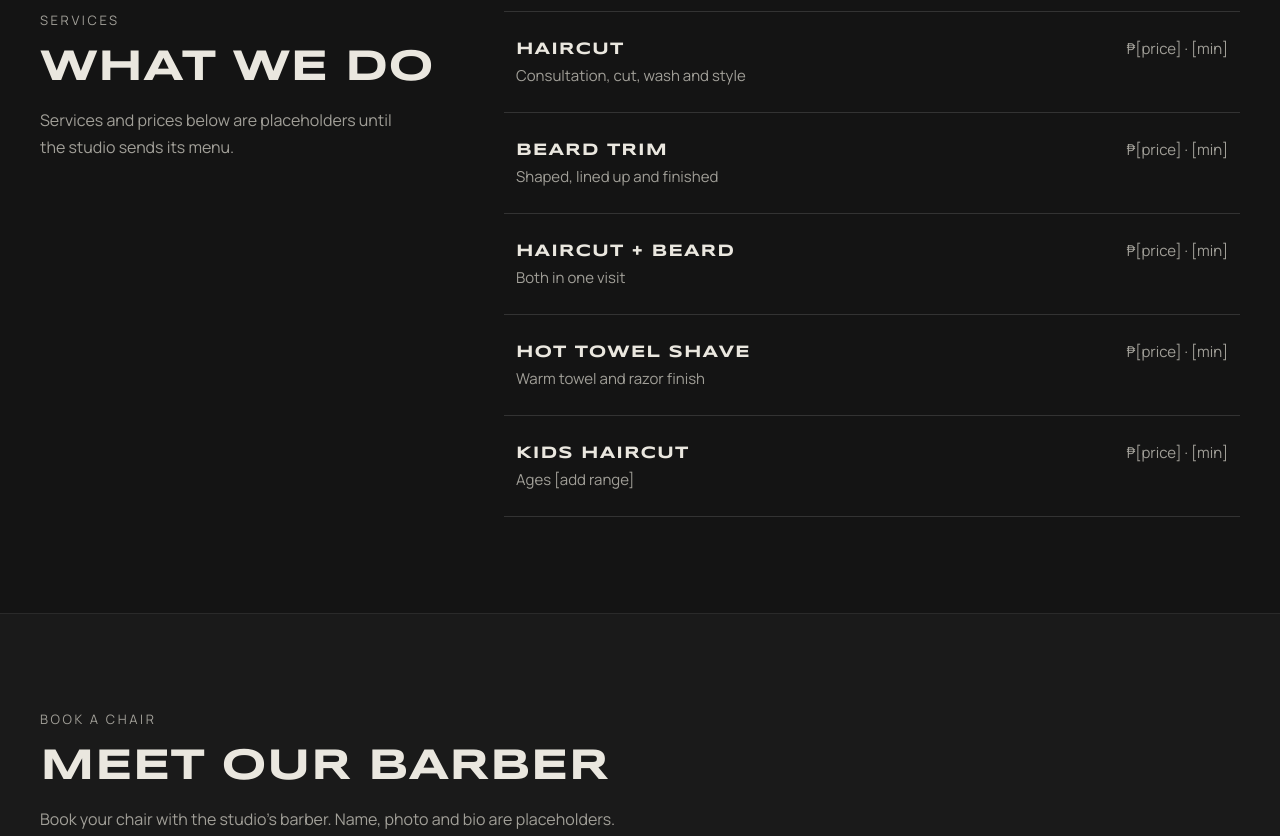
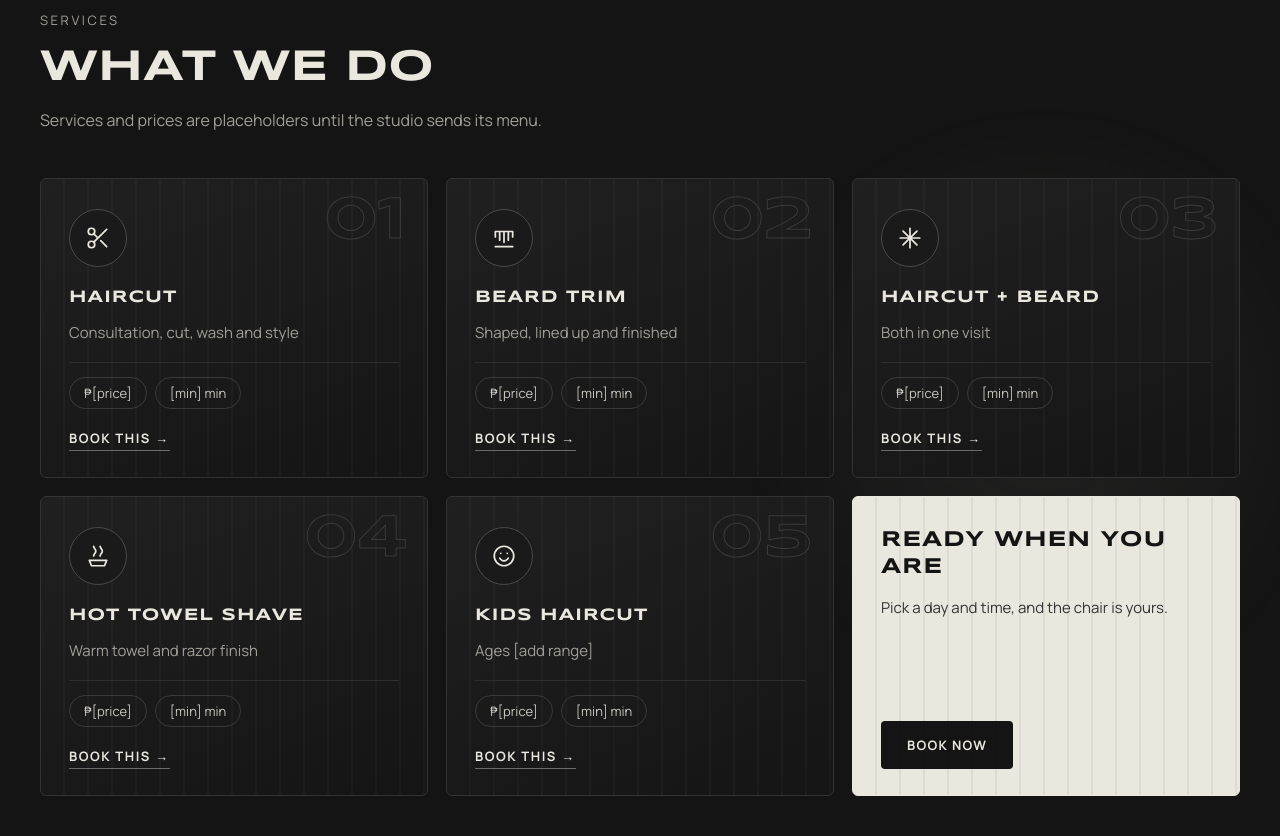
Before and after one commit to jrgmendoza-bc/DPX-Studio, a plain HTML site: page index.html in a window 1280 px wide. Shown: the part 1560-2396 px from the top of the page. Drawn offline with nearby package versions, Linux system fonts and the light colour scheme.

Commit message:
Redesign services as icon cards with hover effects and Book this shortcut
Co-Authored-By: Claude Sonnet 5.5 <noreply@anthropic.com>
Claude-Session: https://claude.ai/code/session_01WkkiCJa8SP7BRKLthxHHta

```diff
--- a/assets/app.js
+++ b/assets/app.js
@@ -71,6 +71,8 @@
   }
 
   document.addEventListener('click', function (e) {
+    var ps = closest(e.target, 'data-pick-service');
+    if (ps) { state.service = ps.getAttribute('data-pick-service'); render(); return; }
     var s = closest(e.target, 'data-service');
     if (s) { state.service = s.getAttribute('data-service'); return render(); }
     var d = closest(e.target, 'data-day');
--- a/assets/styles.css
+++ b/assets/styles.css
@@ -36,3 +36,29 @@ section[id],#top{scroll-margin-top:12px}
 input{font-family:inherit}
 [hidden]{display:none!important}
 @media (prefers-reduced-motion:reduce){html{scroll-behavior:auto}}
+
+
+.svc-sec{position:relative;overflow:hidden}
+.svc-glow{position:absolute;right:-10%;top:10%;width:700px;height:700px;background:radial-gradient(circle,rgba(234,231,223,.07),transparent 62%);pointer-events:none}
+.svcgrid{display:grid;grid-template-columns:repeat(auto-fit,minmax(min(100%,320px),1fr));gap:18px}
+.svc{position:relative;overflow:hidden;padding:30px 28px 26px;border:1px solid #333;border-radius:6px;background:linear-gradient(160deg,#202020,#151515);display:flex;flex-direction:column;gap:14px;transition:transform .3s,border-color .3s,box-shadow .3s}
+.svc::before{content:"";position:absolute;inset:0;background:repeating-linear-gradient(90deg,transparent 0 22px,rgba(255,255,255,.028) 22px 24px);pointer-events:none}
+.svc::after{content:"";position:absolute;top:0;bottom:0;left:-60%;width:40%;background:linear-gradient(90deg,transparent,rgba(234,231,223,.09),transparent);transform:skewX(-18deg);transition:left .9s ease;pointer-events:none}
+.svc:hover{transform:translateY(-5px);border-color:#A19F98;box-shadow:0 18px 40px rgba(0,0,0,.45)}
+.svc:hover::after{left:130%}
+.svc-num{position:absolute;top:12px;right:20px;font-size:60px;line-height:1;color:transparent;-webkit-text-stroke:1px #3a3a3a;transition:-webkit-text-stroke-color .4s}
+.svc:hover .svc-num{-webkit-text-stroke-color:#A19F98}
+.svc-ic{position:relative;width:56px;height:56px;border-radius:50%;border:1px solid #4a4a4a;background:#1a1a1a;color:#EAE7DF;display:flex;align-items:center;justify-content:center;transition:background .3s,color .3s}
+.svc:hover .svc-ic{background:#EAE7DF;color:#141414}
+.svc-t{position:relative;margin:8px 0 0;font-size:17px;letter-spacing:.06em}
+.svc-n{position:relative;margin:0;color:#A19F98;font-size:15px;line-height:1.55}
+.svc-meta{position:relative;display:flex;flex-wrap:wrap;gap:8px;padding-top:14px;border-top:1px solid #2e2e2e;margin-top:4px}
+.pill{border:1px solid #3a3a3a;border-radius:999px;padding:6px 14px;font-size:13px;color:#C9C7C0;font-variant-numeric:tabular-nums}
+.svc-book{position:relative;margin-top:auto;padding-top:6px;align-self:flex-start;font-size:13px;letter-spacing:.12em;text-transform:uppercase;font-weight:700;color:#EAE7DF;border-bottom:1px solid #6b6a66;padding-bottom:3px}
+.svc-book span{display:inline-block;transition:transform .25s}
+.svc-book:hover span{transform:translateX(5px)}
+.svc-book:hover{border-color:#EAE7DF}
+.svc-cta{background:#EAE7DF;color:#141414;border-color:#EAE7DF;justify-content:space-between}
+.svc-cta::before{background:repeating-linear-gradient(90deg,transparent 0 22px,rgba(0,0,0,.05) 22px 24px)}
+.svc-cta:hover{border-color:#fff;box-shadow:0 18px 40px rgba(234,231,223,.12)}
+@media (prefers-reduced-motion:reduce){.svc,.svc::after{transition:none}}
--- a/index.html
+++ b/index.html
@@ -100,49 +100,61 @@
 </section>
 
 <!-- SERVICES -->
-<section id="services" style="max-width:1200px;margin:0 auto;padding:48px 24px 96px;display:flex;flex-wrap:wrap;gap:56px">
-<div style="flex:1 1 300px;min-width:0;display:flex;flex-direction:column;gap:14px;align-self:flex-start">
+<section id="services" class="svc-sec">
+<div aria-hidden="true" class="svc-glow drift"></div>
+<div style="position:relative;max-width:1200px;margin:0 auto;padding:48px 24px 96px;display:flex;flex-direction:column;gap:44px">
+<div style="display:flex;flex-direction:column;gap:14px;max-width:640px">
 <span style="color:#A19F98;font-size:13px;letter-spacing:.2em;text-transform:uppercase">Services</span>
 <h2 class="disp" style="margin:0;font-size:clamp(26px,3.6vw,44px);line-height:1.15;text-wrap:balance">What we do</h2>
-<p style="margin:0;color:#A19F98;line-height:1.65;font-size:16px;max-width:360px">Services and prices below are placeholders until the studio sends its menu.</p>
+<p style="margin:0;color:#A19F98;line-height:1.65;font-size:16px">Services and prices are placeholders until the studio sends its menu.</p>
 </div>
-<div style="flex:2 1 520px;min-width:0;display:flex;flex-direction:column;border-top:1px solid #333">
-<div class="row" style="display:flex;flex-wrap:wrap;align-items:baseline;justify-content:space-between;gap:8px 24px;padding:26px 12px;border-bottom:1px solid #333">
-<div style="display:flex;flex-direction:column;gap:6px;min-width:0">
-<span class="disp" style="font-size:17px;letter-spacing:.06em">Haircut</span>
-<span style="color:#A19F98;font-size:15px">Consultation, cut, wash and style</span>
+<div class="svcgrid">
+<article class="svc">
+<span class="svc-num disp" aria-hidden="true">01</span>
+<div class="svc-ic" aria-hidden="true"><svg width="26" height="26" viewBox="0 0 24 24" fill="none" stroke="currentColor" stroke-width="1.6" stroke-linecap="round" stroke-linejoin="round"><circle cx="6" cy="6" r="3"/><circle cx="6" cy="18" r="3"/><path d="M20 4 8.1 15.9M14.5 14.5 20 20M8.1 8.1 12 12"/></svg></div>
+<h3 class="disp svc-t">Haircut</h3>
+<p class="svc-n">Consultation, cut, wash and style</p>
+<div class="svc-meta"><span class="pill">₱[price]</span><span class="pill">[min] min</span></div>
+<a class="svc-book" href="#book" data-pick-service="cut">Book this <span aria-hidden="true">→</span></a>
+</article>
+<article class="svc">
+<span class="svc-num disp" aria-hidden="true">02</span>
+<div class="svc-ic" aria-hidden="true"><svg width="26" height="26" viewBox="0 0 24 24" fill="none" stroke="currentColor" stroke-width="1.6" stroke-linecap="round" stroke-linejoin="round"><path d="M4 6h16M4 6v5M8 6v8M12 6v10M16 6v8M20 6v5"/><path d="M4 20h16"/></svg></div>
+<h3 class="disp svc-t">Beard trim</h3>
+<p class="svc-n">Shaped, lined up and finished</p>
+<div class="svc-meta"><span class="pill">₱[price]</span><span class="pill">[min] min</span></div>
+<a class="svc-book" href="#book" data-pick-service="beard">Book this <span aria-hidden="true">→</span></a>
+</article>
+<article class="svc">
+<span class="svc-num disp" aria-hidden="true">03</span>
+<div class="svc-ic" aria-hidden="true"><svg width="26" height="26" viewBox="0 0 24 24" fill="none" stroke="currentColor" stroke-width="1.6" stroke-linecap="round" stroke-linejoin="round"><path d="M12 3v18M3 12h18M5.6 5.6l12.8 12.8M18.4 5.6 5.6 18.4"/></svg></div>
+<h3 class="disp svc-t">Haircut + beard</h3>
+<p class="svc-n">Both in one visit</p>
+<div class="svc-meta"><span class="pill">₱[price]</span><span class="pill">[min] min</span></div>
+<a class="svc-book" href="#book" data-pick-service="combo">Book this <span aria-hidden="true">→</span></a>
+</article>
+<article class="svc">
+<span class="svc-num disp" aria-hidden="true">04</span>
+<div class="svc-ic" aria-hidden="true"><svg width="26" height="26" viewBox="0 0 24 24" fill="none" stroke="currentColor" stroke-width="1.6" stroke-linecap="round" stroke-linejoin="round"><path d="M8 3c0 2 2 2.5 2 4.5S8 10 8 12M14 3c0 2 2 2.5 2 4.5S14 10 14 12"/><path d="M4 16h16l-2 5H6z"/></svg></div>
+<h3 class="disp svc-t">Hot towel shave</h3>
+<p class="svc-n">Warm towel and razor finish</p>
+<div class="svc-meta"><span class="pill">₱[price]</span><span class="pill">[min] min</span></div>
+<a class="svc-book" href="#book" data-pick-service="shave">Book this <span aria-hidden="true">→</span></a>
+</article>
+<article class="svc">
+<span class="svc-num disp" aria-hidden="true">05</span>
+<div class="svc-ic" aria-hidden="true"><svg width="26" height="26" viewBox="0 0 24 24" fill="none" stroke="currentColor" stroke-width="1.6" stroke-linecap="round" stroke-linejoin="round"><circle cx="12" cy="12" r="9"/><path d="M8 14s1.5 2.5 4 2.5 4-2.5 4-2.5"/><path d="M9 9.5h.01M15 9.5h.01"/></svg></div>
+<h3 class="disp svc-t">Kids haircut</h3>
+<p class="svc-n">Ages [add range]</p>
+<div class="svc-meta"><span class="pill">₱[price]</span><span class="pill">[min] min</span></div>
+<a class="svc-book" href="#book" data-pick-service="kids">Book this <span aria-hidden="true">→</span></a>
+</article>
+<div class="svc svc-cta">
+<span class="disp" style="font-size:22px;line-height:1.25;letter-spacing:.04em">Ready when you are</span>
+<p style="margin:0;line-height:1.6;font-size:15px;color:#333">Pick a day and time, and the chair is yours.</p>
+<a class="btn" href="#book" style="margin-top:auto;align-self:flex-start;padding:15px 26px;border-radius:4px;background:#141414;color:#EAE7DF;font-weight:700;font-size:13px;letter-spacing:.1em;text-transform:uppercase">Book now</a>
 </div>
-<span style="color:#A19F98;font-size:15px;font-variant-numeric:tabular-nums;white-space:nowrap">₱[price] · [min]</span>
 </div>
-<div class="row" style="display:flex;flex-wrap:wrap;align-items:baseline;justify-content:space-between;gap:8px 24px;padding:26px 12px;border-bottom:1px solid #333">
-<div style="display:flex;flex-direction:column;gap:6px;min-width:0">
-<span class="disp" style="font-size:17px;letter-spacing:.06em">Beard trim</span>
-<span style="color:#A19F98;font-size:15px">Shaped, lined up and finished</span>
-</div>
-<span style="color:#A19F98;font-size:15px;font-variant-numeric:tabular-nums;white-space:nowrap">₱[price] · [min]</span>
-</div>
-<div class="row" style="display:flex;flex-wrap:wrap;align-items:baseline;justify-content:space-between;gap:8px 24px;padding:26px 12px;border-bottom:1px solid #333">
-<div style="display:flex;flex-direction:column;gap:6px;min-width:0">
-<span class="disp" style="font-size:17px;letter-spacing:.06em">Haircut + beard</span>
-<span style="color:#A19F98;font-size:15px">Both in one visit</span>
-</div>
-<span style="color:#A19F98;font-size:15px;font-variant-numeric:tabular-nums;white-space:nowrap">₱[price] · [min]</span>
-</div>
-<div class="row" style="display:flex;flex-wrap:wrap;align-items:baseline;justify-content:space-between;gap:8px 24px;padding:26px 12px;border-bottom:1px solid #333">
-<div style="display:flex;flex-direction:column;gap:6px;min-width:0">
-<span class="disp" style="font-size:17px;letter-spacing:.06em">Hot towel shave</span>
-<span style="color:#A19F98;font-size:15px">Warm towel and razor finish</span>
-</div>
-<span style="color:#A19F98;font-size:15px;font-variant-numeric:tabular-nums;white-space:nowrap">₱[price] · [min]</span>
-</div>
-<div class="row" style="display:flex;flex-wrap:wrap;align-items:baseline;justify-content:space-between;gap:8px 24px;padding:26px 12px;border-bottom:1px solid #333">
-<div style="display:flex;flex-direction:column;gap:6px;min-width:0">
-<span class="disp" style="font-size:17px;letter-spacing:.06em">Kids haircut</span>
-<span style="color:#A19F98;font-size:15px">Ages [add range]</span>
-</div>
-<span style="color:#A19F98;font-size:15px;font-variant-numeric:tabular-nums;white-space:nowrap">₱[price] · [min]</span>
-</div>
-
 </div>
 </section>
 
```
